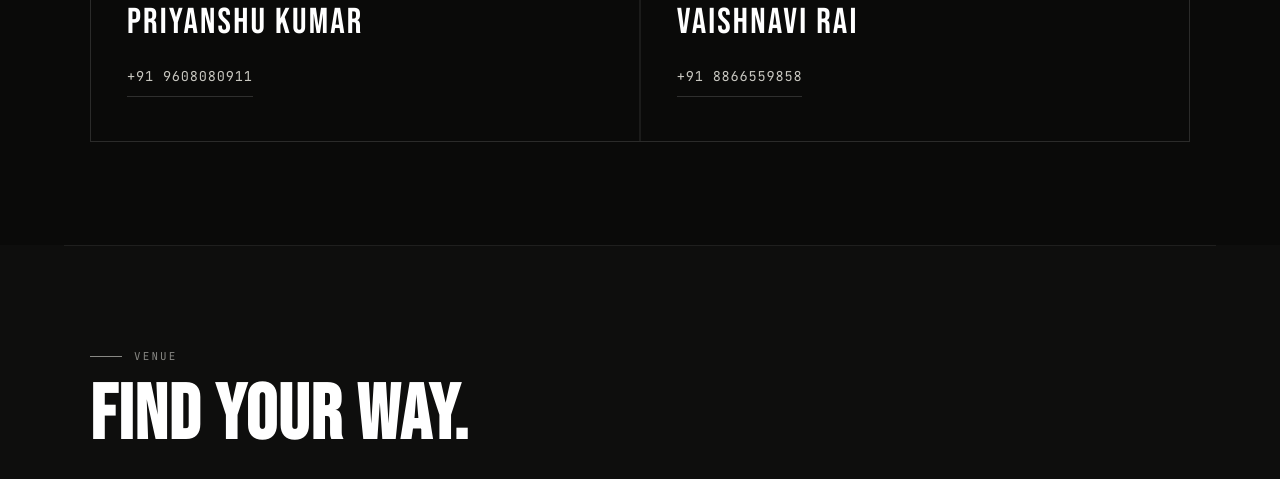
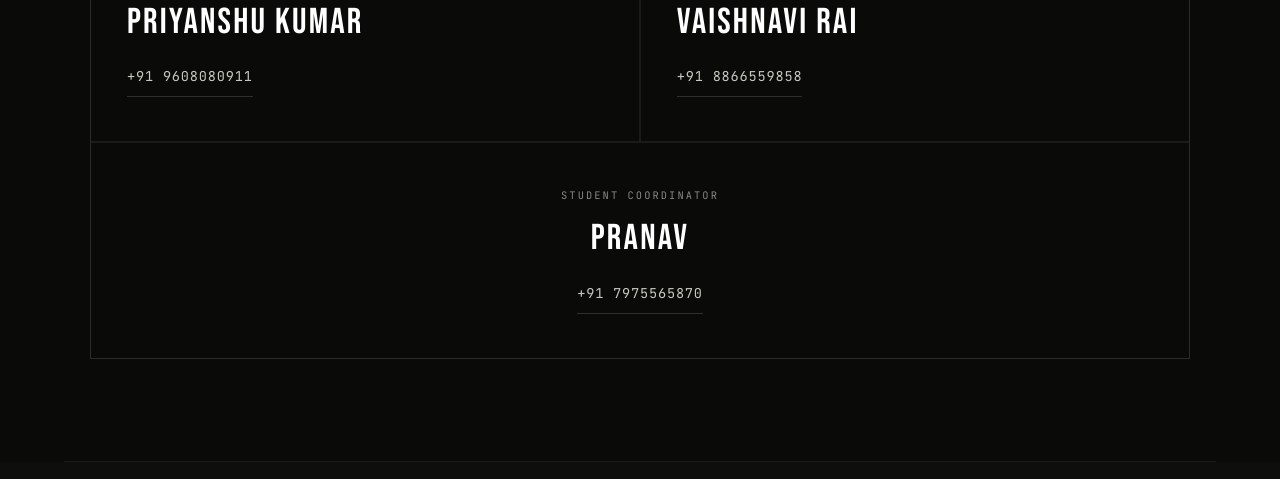
Before and after one commit to rudr-sh/code-rush-2.0, a website built with Vite: page index.html in a window 1280 px wide. Shown: the part 5919-6398 px from the top of the page. Built offline with nearby package versions, Linux system fonts and the light colour scheme; some packages are replaced by stand-ins of ours.

Commit message:
contact changes

```diff
--- a/sections/08-contact.html
+++ b/sections/08-contact.html
@@ -89,6 +89,19 @@
   border-bottom-color: rgba(255,255,255,0.45);
 }
 
+/* Desktop: if the number of cards is odd, last card spans full width and is centered */
+@media (min-width: 769px) {
+  .contact-card:last-child:nth-child(odd) {
+    grid-column: 1 / -1;
+    align-items: center;
+    text-align: center;
+  }
+
+  .contact-card:last-child:nth-child(odd) .contact-phone {
+    align-self: center;
+  }
+}
+
 @media (max-width: 768px) {
   .contact-grid {
     grid-template-columns: 1fr;
@@ -122,6 +135,11 @@
         <p class="contact-name">Vaishnavi Rai</p>
         <a href="tel:+918866559858" class="contact-phone">+91 8866559858</a>
       </article>
+      <article class="contact-card reveal reveal-delay-3">
+        <p class="contact-role">Student Coordinator</p>
+        <p class="contact-name">Pranav</p>
+        <a href="tel:+918866559858" class="contact-phone">+91 7975565870</a>
+      </article>
     </div>
   </div>
 </section>
```
Also changed, not shown: public/sections/08-contact.html (+18 -0 lines).
